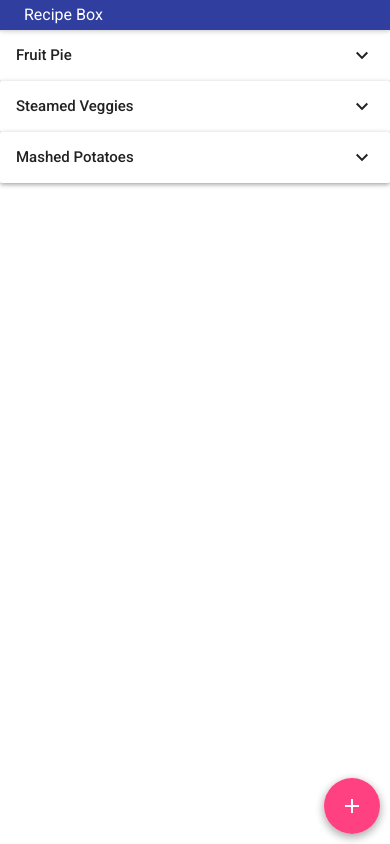
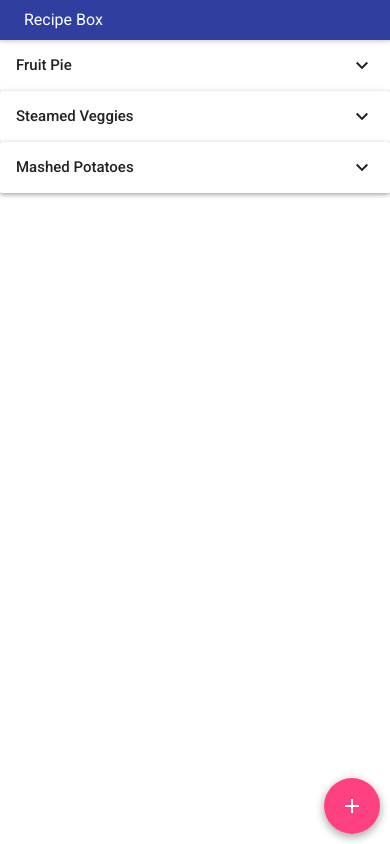
Before and after one commit to gurugu-fcc-projects/FCC_recipe_box, a React (Create React App) app: page / in a window 390 px wide. Built offline with nearby package versions, Linux system fonts and the light colour scheme; what react-tap-event-plugin would draw is missing.

Commit message:
Have different AppBar style for desktop and mobile

```diff
--- a/src/components/App.js
+++ b/src/components/App.js
@@ -21,13 +21,19 @@ const App = ({
   const renderedRecipes = recipes.map((recipe) =>
     <Recipe key={recipe.id} recipe={recipe} />
   );
-
+  const mobile = window.innerWidth > 760 ? false : true;
   const styles = {
     appBar: {
       backgroundColor: '#303F9F',
     },
+    appBarMobile: {
+      backgroundColor: '#303F9F',
+      height: '40px',
+    },
     title: {
+      height: '40px',
       fontSize: '1em',
+      lineHeight: '40px',
     },
     addButton: {
       position: 'absolute',
@@ -42,8 +48,8 @@ const App = ({
       <AppBar
         title="Recipe Box"
         showMenuIconButton={false}
-        style={styles.appBar}
-        titleStyle={styles.title}
+        style={mobile ? styles.appBarMobile : styles.appBar}
+        titleStyle={mobile ? styles.title : {}}
       />
 
       <Card>{renderedRecipes}</Card>
--- a/src/index.js
+++ b/src/index.js
@@ -15,6 +15,8 @@ injectTapEventPlugin();
 
 const store = configureStore();
 
+const mobile = window.innerWidth > 760 ? false : true;
+
 const muiTheme = getMuiTheme({
   appBar: {
     height: 30,
@@ -22,7 +24,8 @@ const muiTheme = getMuiTheme({
 });
 
 const Root = () => (
-  <MuiThemeProvider muiTheme={muiTheme}>
+  // <MuiThemeProvider muiTheme={muiTheme}>
+  <MuiThemeProvider>
     <App />
   </MuiThemeProvider>
 );
```
